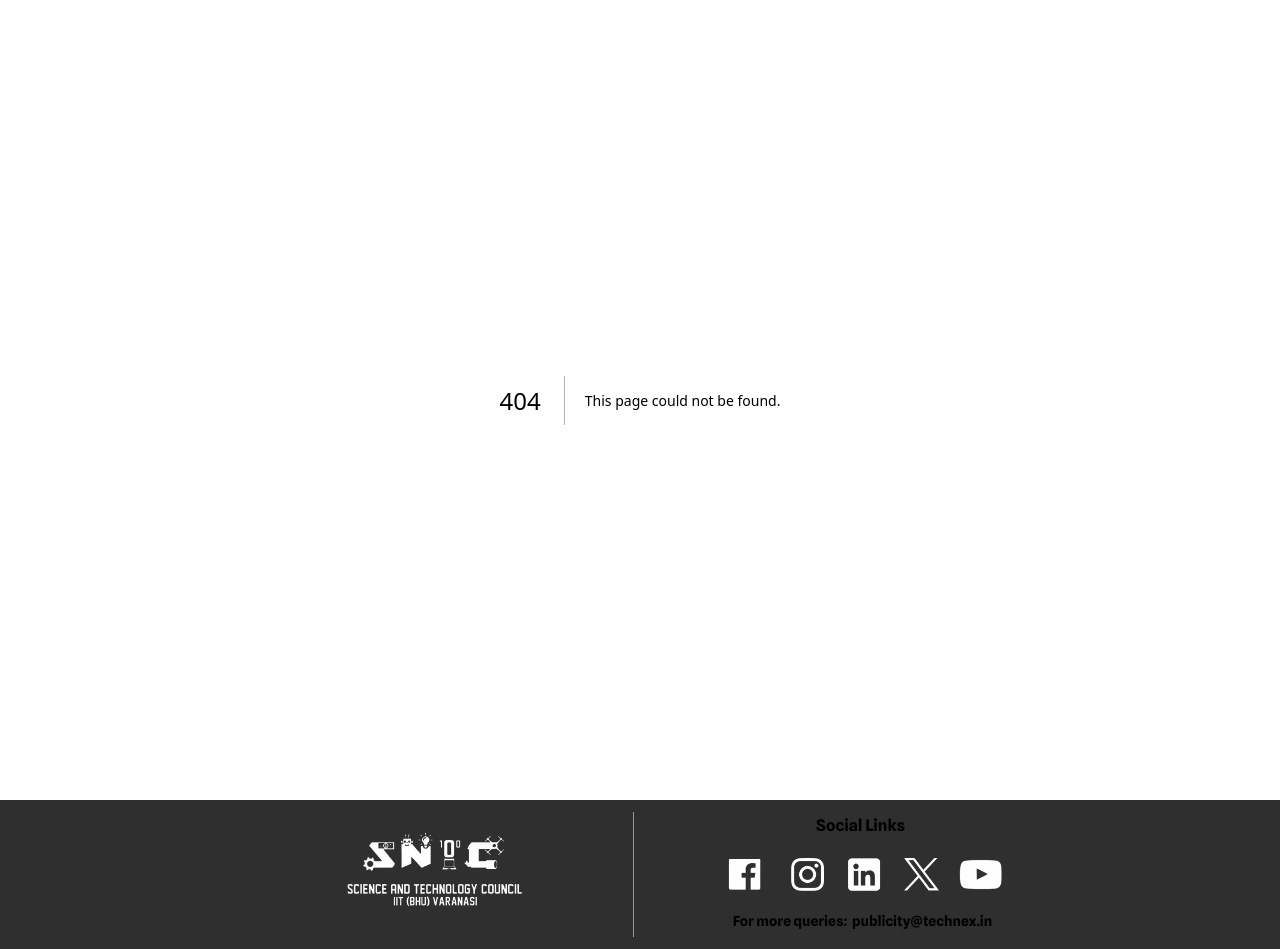
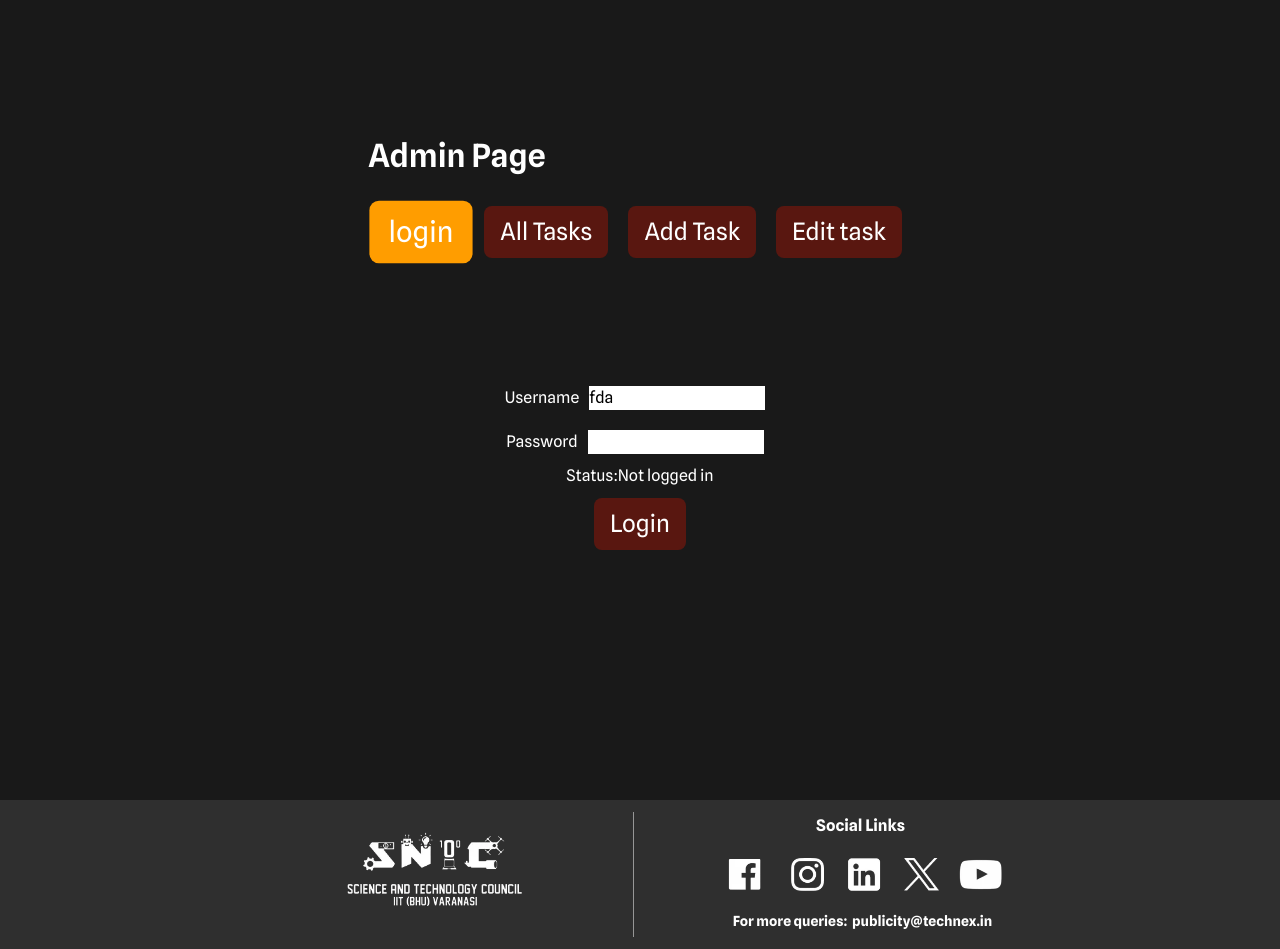
Before and after one commit to technex-iit-bhu/CA_Frontend, a Next.js app: page /adminPage in a window 1280 px wide. Before the commit this address had no page. Built offline with nearby package versions, Linux system fonts and the light colour scheme; a web font is replaced by a local one.

Commit message:
[ADDED] login, create task, read task

```diff
--- /dev/null
+++ b/src/components/AdminPage/TaskList.module.css
@@ -0,0 +1,10 @@
+.textarea{
+    color:black;
+}
+
+.td{
+    padding: 10px;
+    border: 1px solid rgb(255, 255, 255);
+    text-align: center;
+    width: fit-content;
+}
--- /dev/null
+++ b/src/components/AdminPage/TaskList.tsx
@@ -0,0 +1,88 @@
+import React, { useState, useEffect } from 'react';
+import styles from './TaskList.module.css';
+import styless from '../../styles/adminPage.module.css';
+type Task = {
+  id: number;
+  title: string;
+  description: string;
+  points: number;
+};
+const BACKEND_URL = 'http://localhost:8000/'; //TODO: move to .env
+function TaskList({ token }: { token: string | null }) {
+  const [tasks, setTasks] = useState<Task[]>([]);
+    const [loading, setLoading] = useState<boolean>(false);
+  const fetchTasks = async () => {
+    try {
+        setLoading(true);
+      const response = await fetch(BACKEND_URL + 'tasks/', {
+        headers: {
+          Authorization: `Bearer ${token}`,
+        },
+      });
+      const data = await response.json();
+      setTasks([...data]); //handles the case when data is null
+    } catch (error) {
+      console.error('Error fetching tasks:', error);
+      setTasks([]);
+    } finally{
+        setLoading(false);
+    }
+  };
+
+  useEffect(() => {
+    fetchTasks();
+  }, []); // Empty dependency array ensures the effect runs once after the initial render
+
+  const handleRefresh = () => {
+    fetchTasks();
+  };
+
+  function handleDeleteTask(id: number) {
+    //todo make fetch request
+    handleRefresh();
+  }
+
+  return (
+    <div>
+      <table>
+        <thead>
+          <tr>
+            <th className={styles.th}>ID</th>
+            <th className={styles.th}>Title</th>
+            <th className={styles.th}>Description</th>
+            <th className={styles.th}>Points</th>
+          </tr>
+        </thead>
+        <tbody>
+          {tasks.map((task) => (
+            <tr key={task.id}>
+              <td className={styles.td}>{task.id}</td>
+              <td className={styles.td}>{task.title}</td>
+              <td className={styles.td}>
+                <textarea className={styles.textarea} value={task.description} contentEditable={false}>
+                </textarea>
+              </td>
+              <td className={styles.td}>{task.points}</td>
+              <td className={styles.td}>
+                <button
+                  className={styless.button}
+                  onClick={() => handleDeleteTask(task.id)}
+                >
+                  delete
+                </button>
+              </td>
+            </tr>
+          ))}
+          {
+            tasks.length === 0 && !loading && <tr><td colSpan={5}>No tasks found</td></tr>
+          }
+        </tbody>
+      </table>
+      <button onClick={handleRefresh} className={styless.button}>
+        {loading ? 'Loading...' : 'Refresh'}
+      </button>
+    </div>
+  );
+}
+
+export default TaskList;
--- /dev/null
+++ b/src/pages/adminPage.tsx
@@ -0,0 +1,195 @@
+import { useState } from 'react';
+import styles from '../styles/adminPage.module.css';
+import TaskList from '@/components/AdminPage/TaskList';
+function AdminPage() {
+  const [token, setToken] = useState<string | null>(null);
+  const [selected, setSelected] = useState<string>('login');
+  const options = ['login','All Tasks', 'Add Task', 'Edit task'];
+
+  return (
+    <div className={styles.container}>
+      <Navbar
+        options={options}
+        selected={selected}
+        setSelected={setSelected}
+      ></Navbar>
+      {selected === 'login' ? (
+        <Login token={token} setToken={setToken}></Login>
+      ) : selected === 'All Tasks' ? (
+        <TaskList token={token}></TaskList>
+      ) : selected === 'Add Task' ? (
+        <TaskForm token={token}></TaskForm>
+      ):selected === 'Edit task' ? (
+        <div>Edit task</div>
+      ) : (
+        <div>Never</div>
+      )}
+    </div>
+  );
+}
+const BACKEND_URL = 'http://localhost:8000/';//TODO: move to .env
+function Login({
+  token,
+  setToken,
+}: {
+  token: string | null;
+  setToken: Function;
+}) {
+  const [username, setUsername] = useState<string>('fda');
+  const [password, setPassword] = useState<string>('');
+
+  function handleClick() {
+    fetch(BACKEND_URL + 'auth/login/', {
+      method: 'POST',
+      headers: {
+        'Content-Type': 'application/json',
+        'Content-Length': '0',
+      },
+      body: JSON.stringify({
+        username,
+        password,
+      }),
+    })
+      .then((res) => res.json())
+      .then((data) => {
+        console.log(data);
+        setToken(data.access);
+      })
+      .catch((err) => console.log(err));
+  }
+  return (
+    <div className={styles.loginContainer}>
+      <div>
+        <label htmlFor='username' className={styles.label}>
+          Username
+        </label>
+        <input
+          type='text'
+          className={styles.input}
+          id='username'
+          value={username}
+          onChange={(e) => setUsername(e.target.value)}
+        />
+      </div>
+      <div>
+        <label htmlFor='password' className={styles.label}>
+          Password
+        </label>
+        <input
+          type='password'
+          className={styles.input}
+          id='password'
+          value={password}
+          onChange={(e) => setPassword(e.target.value)}
+        />
+      </div>
+      <div>Status:{token === null ? 'Not logged in' : 'Logged in'}</div>
+      <button className={styles.button} onClick={handleClick}>
+        Login
+      </button>
+    </div>
+  );
+}
+
+function Navbar({
+  options,
+  selected,
+  setSelected,
+}: {
+  options: string[];
+  selected: string;
+  setSelected: Function;
+}) {
+  return (
+    <div className={styles.navbar}>
+      <h1 className={styles.heading}>Admin Page</h1>
+      {options.map((option, index) => {
+        return (
+          <button
+            key={index}
+            className={
+              styles.button + ' ' + (selected === option ? styles.active : '')
+            }
+            onClick={() => setSelected(option)}
+          >
+            {option}
+          </button>
+        );
+      })}
+    </div>
+  );
+}
+
+function TaskForm({ token }: { token: string | null}) {
+  const [title, setTitle] = useState<string>('');
+  const [description, setDescription] = useState<string>('');
+  const [points, setPoints] = useState<number>(0);
+
+  function handleSubmit() {
+    fetch(BACKEND_URL + 'tasks/', {
+      method: 'POST',
+      headers: {
+        'content-type': 'application/json',
+        'content-length': '0',
+        Authorization: `Bearer ${token}`,
+      },
+        body: JSON.stringify({
+            title,
+            description,
+            points,
+        }),
+    })
+      .then((res) => res.json())
+      .then((data) => {
+        console.log(data);
+        setTitle('');
+        setDescription('');
+        setPoints(0);
+      })
+      .catch((err) => console.log(err));
+  }
+
+  return (
+    <div>
+      <div>
+        <label>
+          Title:
+          <input
+            type='text'
+            className={styles.input}
+            value={title}
+            onChange={(e) => setTitle(e.target.value)}
+          />
+        </label>
+        <br />
+        <label>
+          Description:
+          <textarea
+            value={description}
+            className={styles.input}
+            onChange={(e) => setDescription(e.target.value)}
+          />
+        </label>
+        <br />
+        <label>
+          Points:
+          <input
+            type='number'
+            className={styles.input}
+            value={points}
+            onChange={(e) => setPoints(Number(e.target.value))}
+          />
+        </label>
+        <br />
+        <button type='submit' className={styles.button} onClick={handleSubmit}>
+          Submit
+        </button>
+      </div>
+    </div>
+  );
+}
+
+
+
+
+export default AdminPage;
--- /dev/null
+++ b/src/styles/adminPage.module.css
@@ -0,0 +1,45 @@
+.container{
+    display: flex;
+    flex-direction: column;
+    align-items: center;
+    justify-content: center;
+    height: 100vh;
+}
+
+.button {
+    background-color: rgb(89, 23, 16);
+    color: white;
+    font-size: 1.5rem;
+    padding: 0.5rem 1rem;
+    border-radius: 0.5rem;
+    border: none;
+    cursor: pointer;
+    margin:10px;
+}
+.active{
+    scale:1.2;
+    background-color: rgb(255, 157, 0);
+}
+.loginContainer{
+    display: flex;
+    flex-direction: column;
+    align-items: center;
+    justify-content: center;
+    height: 50vh;
+}
+
+
+.input{
+    color: black;
+    display: inline-block;
+    margin:10px;
+}
+.label{
+    display: inline-block;
+}
+
+.heading{
+    font-size: 2rem;
+    font-weight: 600;
+    margin-bottom: 1rem;
+}
```
